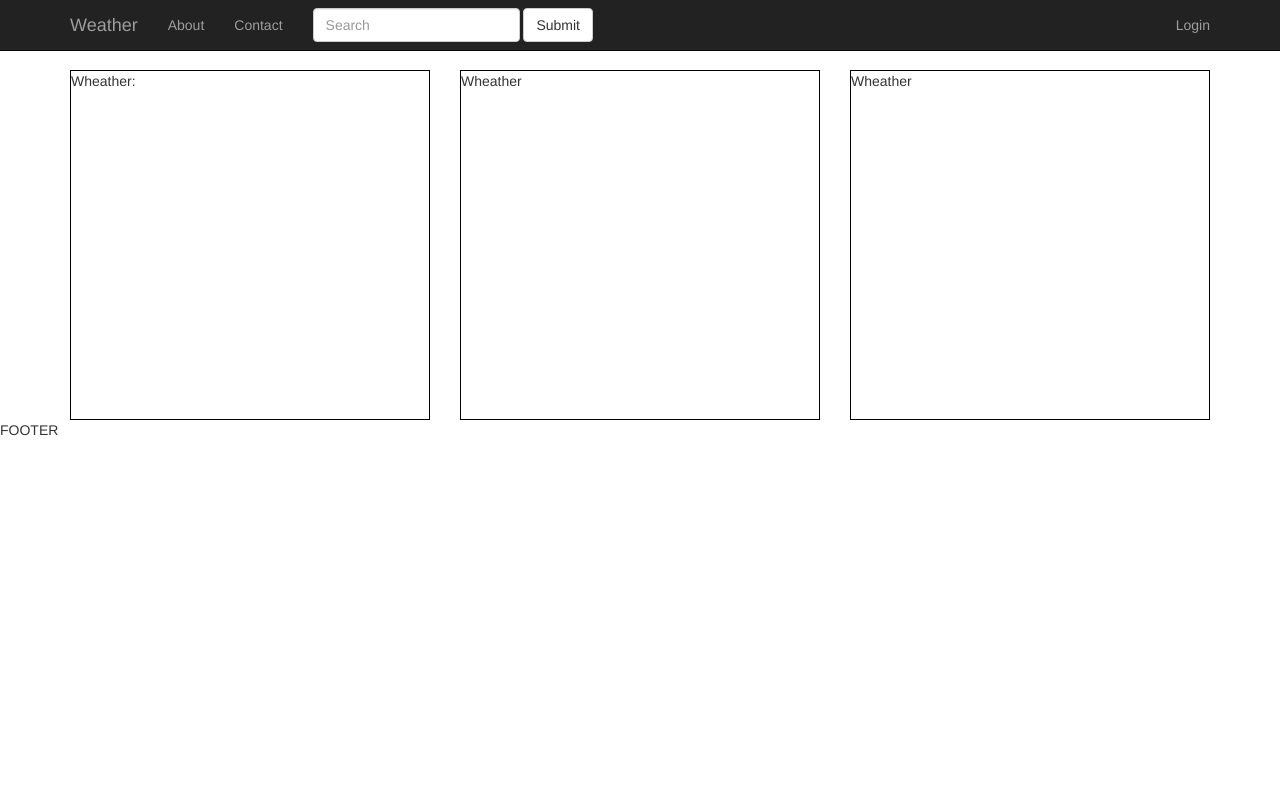
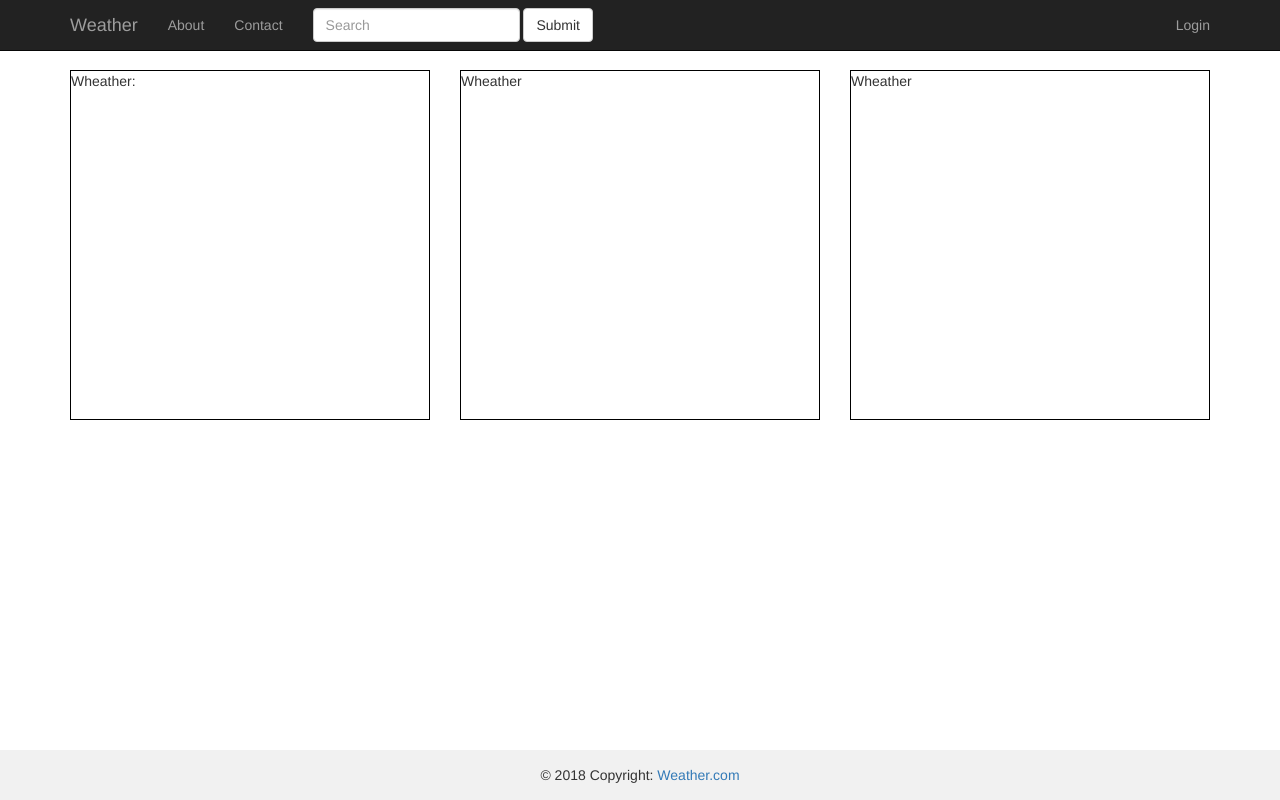
Before and after one commit to xenobius4slash/dva231_project, a PHP site: page / in a window 1280 px wide. Run offline with PHP 8.4, Linux system fonts and the light colour scheme.

Commit message:
adds footer

```diff
--- a/www/frontend/css/index.css
+++ b/www/frontend/css/index.css
@@ -1,14 +1,31 @@
 body {
 	padding-top: 70px;
+  padding-bottom: 55px;
 }
 
 .rstyle {
 	/*border: solid 4px black;*/
 }
 
+.box {
+  margin-bottom: 10px;
+}
+
 .cstyle {
 	height: 35rem;
 	border: solid 1px black;
+}
+
+.footer {
+  background-color: #f1f1f1;
+  position: fixed;
+  left: 0px;
+  bottom: 0px;
+  width: 100%;
+  height: 50px;
+  display: flex; /* TO ALLIGN */
+  justify-content: center; /* ALLIGN HORIZONTAL */
+  align-items: center; /*ALLIGN VERTICAL */
 }
 
 /*.cstyle:nth-child(2) {
--- a/www/frontend/tmpl/home.tpl
+++ b/www/frontend/tmpl/home.tpl
@@ -6,19 +6,19 @@
 <body>
 	<div class="container">
 		<div class="row rstyle">
-			<div class="col-md-4 col-sm-6">
+			<div class="col-md-4 col-sm-6 box">
 				<div class="cstyle">
 					<p>Wheather: </p>
 				</div>
 			</div>
 			<!-- <div class="col-sm-1"></div> -->
-			<div class="col-md-4 col-sm-6">
+			<div class="col-md-4 col-sm-6 box">
 				<div class="cstyle">
 					Wheather
 				</div>
 			</div>
 			<!-- <div class="col-sm-1"></div> -->
-			<div class="col-md-4 col-sm-6">
+			<div class="col-md-4 col-sm-6 box">
 				<div class="cstyle">
 					Wheather
 				</div>
--- a/www/index.php
+++ b/www/index.php
@@ -48,7 +48,7 @@ if( isset($_GET['page']) ) {
 				<!-- NAVBAR LOGO -->
 
 				<div class="navbar-header">
-					<a href="#" class="navbar-brand">Weather</a>
+					<a href="index.php" class="navbar-brand">Weather</a>
 				</div>
 
 				<!-- LEFT PART OF THE NAVBAR -->
@@ -104,9 +104,15 @@ if( isset($_GET['page']) ) {
 			?>
 		</section>
 
-		<footer>
-			FOOTER
+
+
+		<footer class="footer">
+		  <div>© 2018 Copyright:
+		    <a href="index.php"> Weather.com</a>
+		  </div>
 		</footer>
+
+
 		<!-- Include all compiled plugins (below), or include individual files as needed -->
 
 		<script src="<?=JS_PATH?>bootstrap.js"></script>
```
